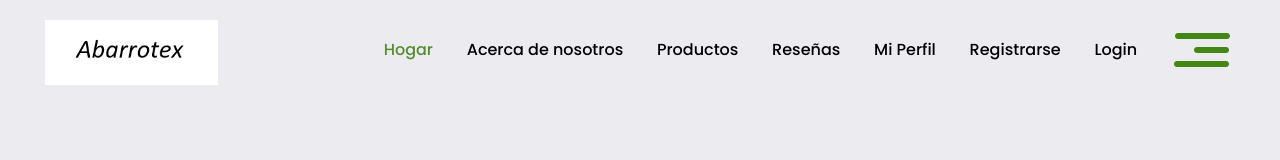
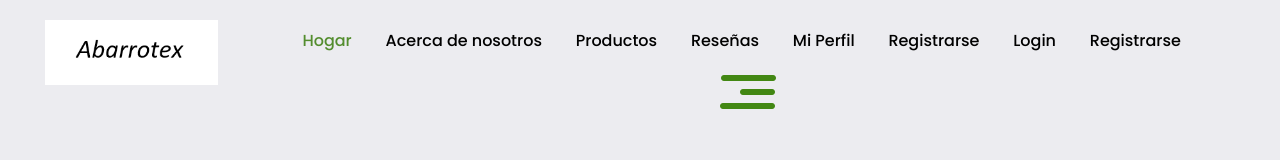
Before and after one commit to davox33/abarrotex, a plain HTML site: page index.html in a window 1280 px wide. Shown: the top 160 px of the page. Drawn offline with nearby package versions, Linux system fonts and the light colour scheme; some packages are replaced by stand-ins of ours.

Commit message:
Olvide poner la liga de registro en el index xd

```diff
--- a/index.html
+++ b/index.html
@@ -64,6 +64,7 @@
                       <li> <a href="profile.html">Mi Perfil</a> </li>
                       <li> <a href="register.html">Registrarse</a> </li>
                       <li> <a href="login.html">Login</a> </li>
+                      <li> <a href="register.html">Registrarse</a> </li>
 
                      <li> <a href="#"><img src="icon/icon_b.png" alt="#" /></a></li>
                      </ul>
```
